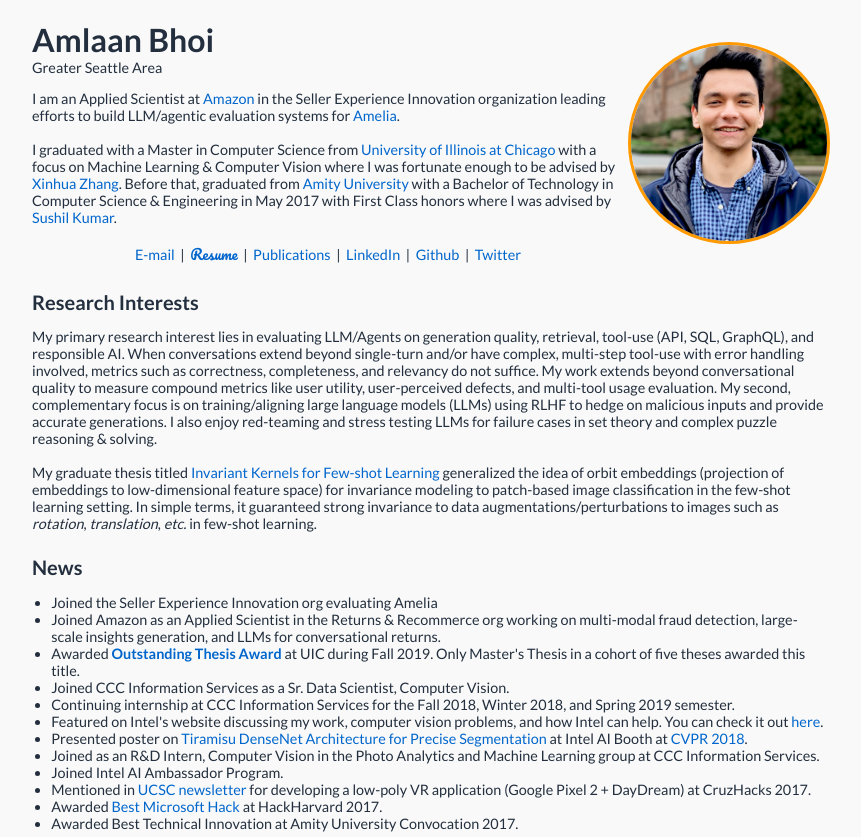
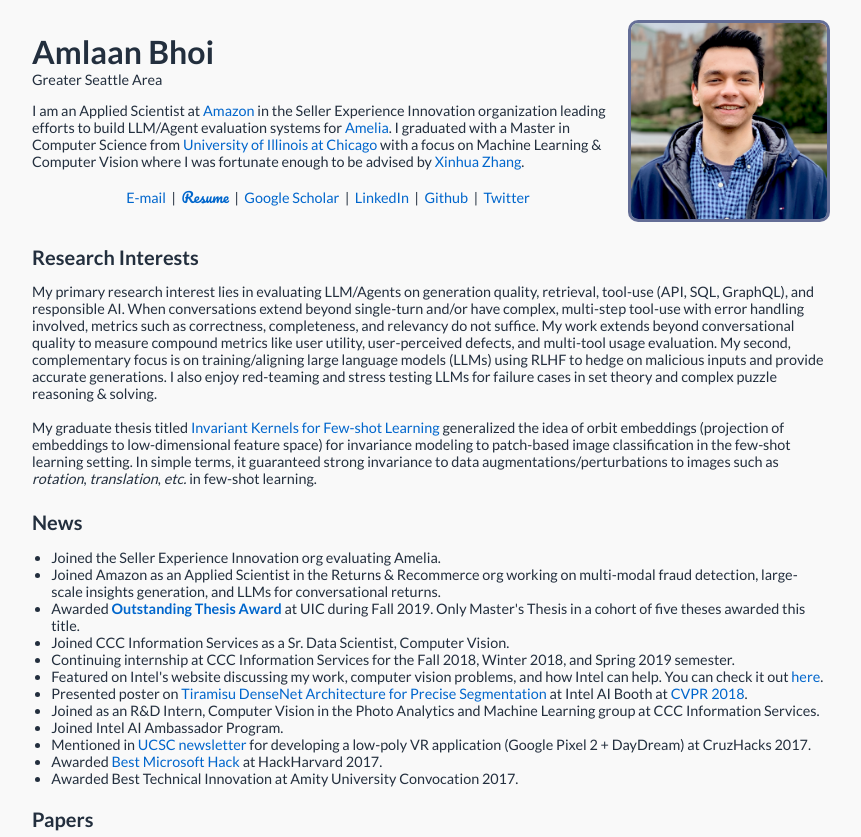
Before and after one commit to abhoi/abhoi.github.io, a plain HTML site: page index.html in a window 1280 px wide. Shown: the top 837 px of the page, without its empty margins (212-1073 px from the left). Drawn offline with Linux system fonts and the light colour scheme.

Commit message:
chore: updated content

```diff
--- a/index.html
+++ b/index.html
@@ -29,11 +29,11 @@
             <br>
             Greater Seattle Area
             <p></p>
-            I am an Applied Scientist at <a href="http://www.amazon.com/">Amazon</a> in the Seller Experience Innovation organization leading efforts to build LLM/agentic evaluation systems for <a href="https://www.aboutamazon.com/news/innovation-at-amazon/amazon-project-amelia">Amelia</a>. <br><br> I graduated with a Master in Computer Science from <a href="https://www.uic.edu/">University of Illinois at Chicago</a> with a focus on Machine Learning & Computer Vision where I was fortunate enough to be advised by <a href="https://www.cs.uic.edu/~zhangx/">Xinhua Zhang</a>. Before that, graduated from <a href="http://www.amity.edu/">Amity University</a> with a Bachelor of Technology in Computer Science & Engineering in May 2017 with First Class honors where I was advised by <a href="https://www.nitw.ac.in/faculty/id/16877/">Sushil Kumar</a>.
+            I am an Applied Scientist at <a href="http://www.amazon.com/">Amazon</a> in the Seller Experience Innovation organization leading efforts to build LLM/Agent evaluation systems for <a href="https://www.aboutamazon.com/news/innovation-at-amazon/amazon-project-amelia">Amelia</a>. I graduated with a Master in Computer Science from <a href="https://www.uic.edu/">University of Illinois at Chicago</a> with a focus on Machine Learning & Computer Vision where I was fortunate enough to be advised by <a href="https://www.cs.uic.edu/~zhangx/">Xinhua Zhang</a>.
             <p align="center">
               <a href="mailto:amlaanb@gmail.com">E-mail</a> &nbsp|&nbsp
               <a href="cv/cv.pdf"><emphasis>Resume</emphasis></a> &nbsp|&nbsp
-              <a href="https://scholar.google.com/citations?user=6zkTbN4AAAAJ&hl=en">Publications</a>
+              <a href="https://scholar.google.com/citations?user=6zkTbN4AAAAJ&hl=en">Google Scholar</a>
               &nbsp|&nbsp
               <a href="http://www.linkedin.com/in/abhoi/"> LinkedIn </a> &nbsp|&nbsp
               <a href="https://github.com/abhoi"> Github </a> &nbsp|&nbsp
@@ -72,7 +72,7 @@
     <td>
       <heading>News</heading>
       <ul>
-        <li>Joined the Seller Experience Innovation org evaluating Amelia</li>
+        <li>Joined the Seller Experience Innovation org evaluating Amelia.</li>
       	<li>Joined Amazon as an Applied Scientist in the Returns & Recommerce org working on multi-modal fraud detection, large-scale insights generation, and LLMs for conversational returns.</li>
       	<li>Awarded <a href="https://grad.uic.edu/news-stories/fall19-award-winners/"><b>Outstanding Thesis Award</b></a> at UIC during Fall 2019. Only Master's Thesis in a cohort of five theses awarded this title.</li>
       	<li>Joined CCC Information Services as a Sr. Data Scientist, Computer Vision.</li>
@@ -464,9 +464,9 @@
         <br>
         <hr>
         <center>
-         <quote><i>“There are many problems in vision where getting 50% of the solution takes one minute, getting to 90% can take you a day, getting to 99% may take you five years, and 99.99% may be not in your lifetime.”</i></quote> <foot> ~ <a href="https://youtu.be/LRYkH-fAVGE?t=390">Jitendra Malik</a></foot>
+         <quote><i>“Machine learning systems don't understand the world—they optimize signals. Large language models only appear intelligent because they predict patterns humans find meaningful.”</i></quote> <foot> ~ GPT-4o</foot>
        <br>
-       <foot>Design stolen from <u><a href="https://jonbarron.info/">here</a></u> & inspiration from <u><a href="http://ranjithakumar.net/">here</a></u></foot>
+       <foot>Design from <u><a href="https://jonbarron.info/">here</a></u> & inspiration from <u><a href="http://ranjithakumar.net/">here</a></u></foot>
      </center>
      </td>
    </tr>
--- a/main.css
+++ b/main.css
@@ -33,8 +33,9 @@
 
 .profile-pic {
     border-style: solid;
-    border-color: #FF9900;
-    border-radius: 50%;
+    border-color: #2b3970b7;
+    border-width: 3px;
+    border-radius: 5%;
     max-width: 100%;
     height: auto;
     width: 100%;
@@ -58,7 +59,7 @@
     font-weight: italic;
 }
 img {
-	border-radius: 1.5%;
+	border-radius: 2.5%;
 }
 a {
     color: #0066CC;
```
